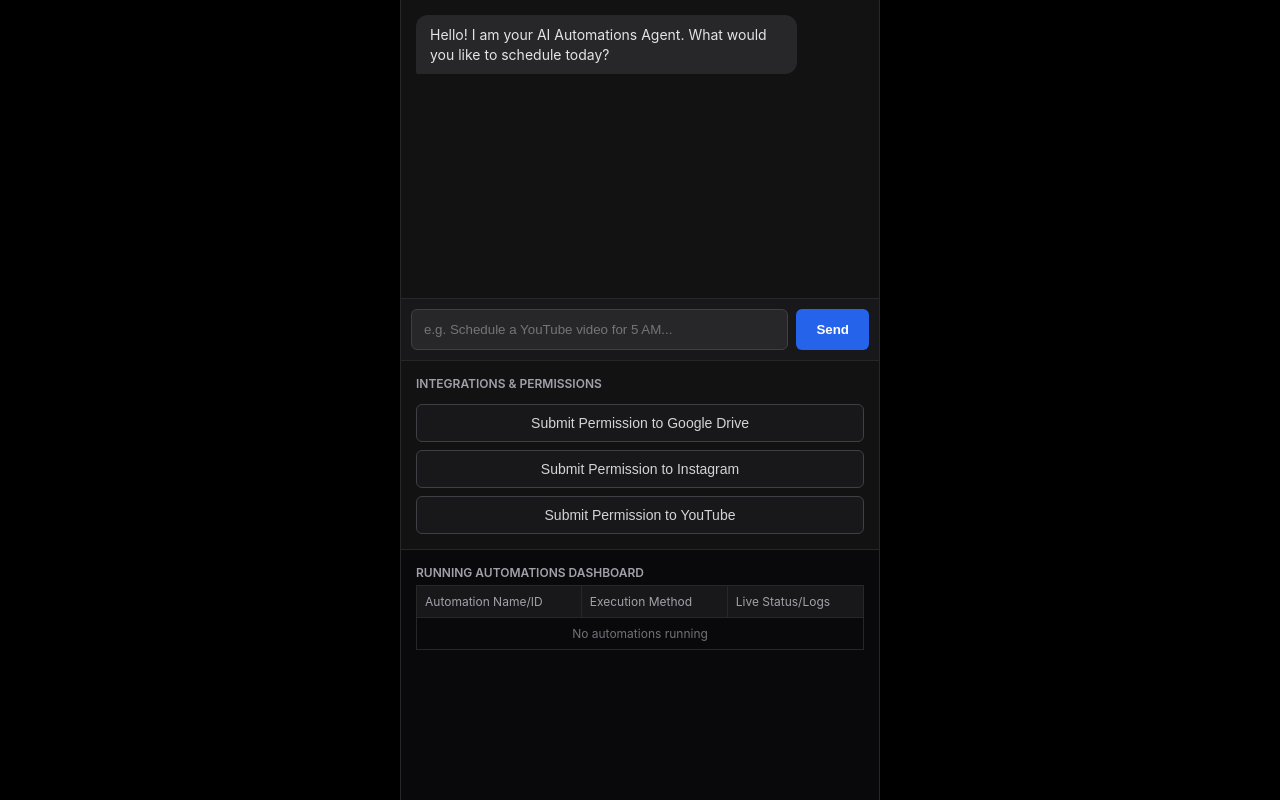
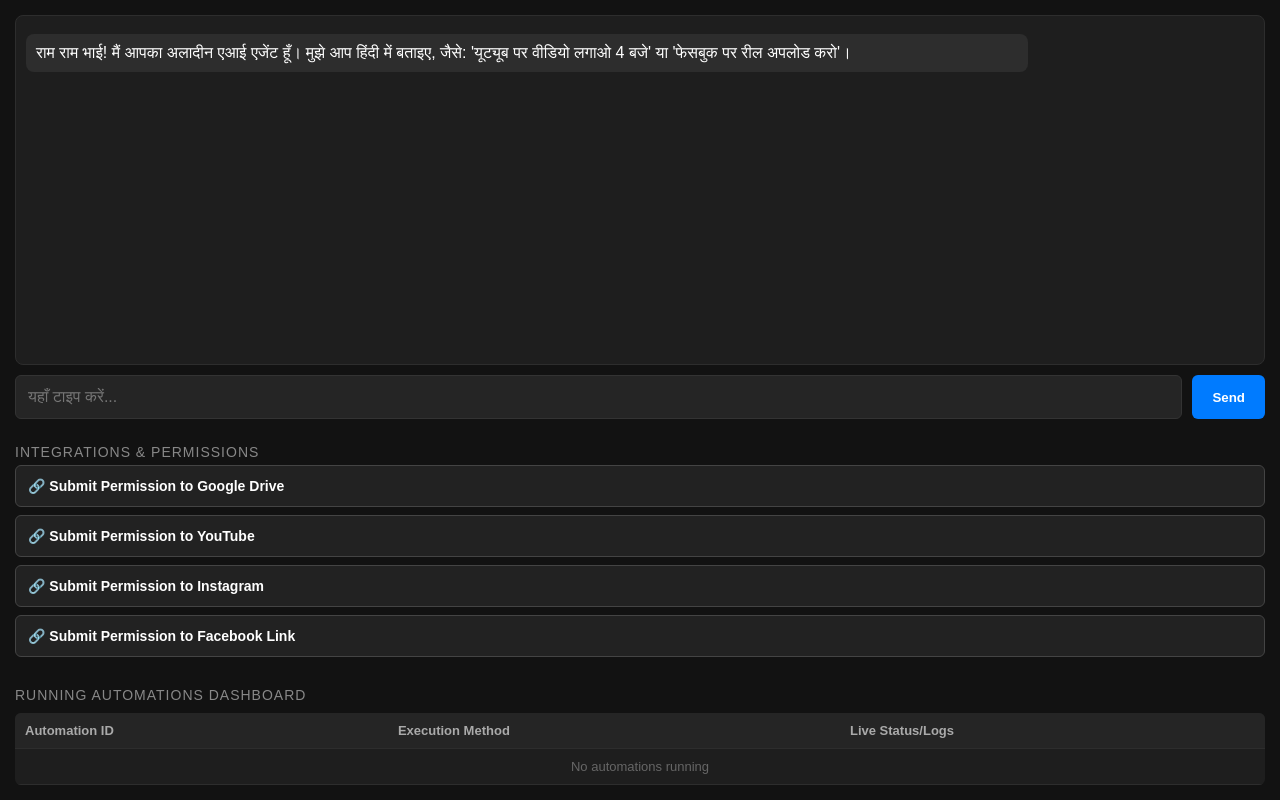
Before and after one commit to dharmaraj7631300302-ai/aladdin-ai, a FastAPI app: page / in a window 1280 px wide. Run offline with FastAPI, Linux system fonts and the light colour scheme.

Commit message:
Update index.html

```diff
--- a/templates/index.html
+++ b/templates/index.html
@@ -1,217 +1,213 @@
 <!DOCTYPE html>
-<html lang="en">
+<html lang="hi">
 <head>
     <meta charset="UTF-8">
     <meta name="viewport" content="width=device-width, initial-scale=1.0">
-    <title>AI Automation Agent</title>
+    <title>अलादीन AI ऑटोमेशन</title>
     <style>
-        * { box-sizing: border-box; margin: 0; padding: 0; }
         body {
-            background-color: #000;
-            color: #e4e4e7;
-            font-family: -apple-system, BlinkMacSystemFont, "Segoe UI", Roboto, sans-serif;
-            display: flex;
-            justify-content: center;
-        }
-        /* Mobile layout container */
-        .mobile-container {
-            width: 100%;
-            max-width: 480px;
-            height: 100vh;
             background-color: #121212;
-            display: flex;
-            flex-direction: column;
-            border-left: 1px solid #27272a;
-            border-right: 1px solid #27272a;
-        }
-
-        /* 1. Chat Box at the top */
-        #chat-box {
-            flex: 1; /* Takes remaining space to push everything else down */
-            overflow-y: auto;
+            color: #ffffff;
+            font-family: Arial, sans-serif;
+            margin: 0;
             padding: 15px;
             display: flex;
             flex-direction: column;
+            height: 100vh;
+            box-sizing: border-box;
+        }
+        .chat-container {
+            flex: 1;
+            border: 1px solid #2d2d2d;
+            border-radius: 8px;
+            padding: 10px;
+            overflow-y: auto;
+            margin-bottom: 10px;
+            background: #1e1e1e;
+        }
+        .message {
+            margin: 8px 0;
+            padding: 10px;
+            border-radius: 8px;
+            max-width: 80%;
+        }
+        .user-message {
+            background-color: #007bff;
+            margin-left: auto;
+            text-align: right;
+        }
+        .ai-message {
+            background-color: #2d2d2d;
+        }
+        .input-area {
+            display: flex;
             gap: 10px;
-            border-bottom: 1px solid #27272a;
+            margin-bottom: 15px;
         }
-        .msg { padding: 10px 14px; border-radius: 12px; max-width: 85%; font-size: 14px; line-height: 1.4; }
-        .msg.ai { background-color: #27272a; align-self: flex-start; border-bottom-left-radius: 2px;}
-        .msg.user { background-color: #2563eb; color: #fff; align-self: flex-end; border-bottom-right-radius: 2px;}
-
-        /* 2. Input Text Field + Send Button */
-        #input-section {
-            display: flex;
-            padding: 10px;
-            background-color: #18181b;
-            border-bottom: 1px solid #27272a;
-        }
-        #chat-input {
+        input {
             flex: 1;
-            background: #27272a;
-            border: 1px solid #3f3f46;
-            color: #fff;
             padding: 12px;
             border-radius: 6px;
-            outline: none;
+            border: 1px solid #333;
+            background: #252525;
+            color: #fff;
+            font-size: 16px;
         }
-        #send-btn {
-            background: #2563eb;
+        button {
+            padding: 12px 20px;
+            border-radius: 6px;
+            border: none;
+            background: #007bff;
             color: #fff;
-            border: none;
-            padding: 0 20px;
-            margin-left: 8px;
+            font-weight: bold;
+            cursor: pointer;
+        }
+        .section-title {
+            font-size: 14px;
+            color: #888;
+            text-transform: uppercase;
+            margin: 10px 0 5px 0;
+            letter-spacing: 1px;
+        }
+        .btn-grid {
+            display: grid;
+            grid-template-columns: 1fr;
+            gap: 8px;
+            margin-bottom: 20px;
+        }
+        .connect-btn {
+            background: #222;
+            border: 1px solid #444;
+            color: #fff;
+            text-align: left;
+            padding: 12px;
             border-radius: 6px;
-            cursor: pointer;
-            font-weight: bold;
-        }
-
-        /* 3. Permissions Section */
-        #permissions-section {
-            padding: 15px;
-            background-color: #121212;
-            border-bottom: 1px solid #27272a;
-            display: flex;
-            flex-direction: column;
-            gap: 8px;
-        }
-        .section-title { font-size: 12px; text-transform: uppercase; color: #a1a1aa; margin-bottom: 5px; font-weight: 600; }
-        .perm-btn {
-            background: #18181b;
-            color: #d4d4d8;
-            border: 1px solid #3f3f46;
-            padding: 10px;
-            border-radius: 6px;
-            cursor: pointer;
-            display: flex;
-            align-items: center;
-            justify-content: center;
             font-size: 14px;
         }
-        .perm-btn:active { background: #27272a; }
-
-        /* 4. Running Automations Dashboard */
-        #dashboard-section {
-            padding: 15px;
-            height: 250px;
-            overflow-y: auto;
-            background-color: #09090b;
+        .connect-btn:active {
+            background: #333;
         }
-        table { width: 100%; border-collapse: collapse; font-size: 12px; }
-        th, td { border: 1px solid #27272a; padding: 8px; text-align: left; }
-        th { background-color: #18181b; color: #a1a1aa; font-weight: normal;}
-        td { color: #d4d4d8; }
-        .status-badge { color: #34d399; }
+        table {
+            width: 100%;
+            border-collapse: collapse;
+            margin-top: 5px;
+            background: #1e1e1e;
+            border-radius: 6px;
+            overflow: hidden;
+        }
+        th, td {
+            padding: 10px;
+            text-align: left;
+            border-bottom: 1px solid #2d2d2d;
+            font-size: 13px;
+        }
+        th {
+            background: #252525;
+            color: #aaa;
+        }
     </style>
 </head>
 <body>
 
-    <div class="mobile-container">
-        <!-- 1. Chat Box -->
-        <div id="chat-box">
-            <div class="msg ai">Hello! I am your AI Automations Agent. What would you like to schedule today?</div>
+    <!-- चैट बॉक्स सेक्शन -->
+    <div class="chat-container" id="chatBox">
+        <div class="message ai-message">राम राम भाई! मैं आपका अलादीन एआई एजेंट हूँ। मुझे आप हिंदी में बताइए, जैसे: 'यूट्यूब पर वीडियो लगाओ 4 बजे' या 'फेसबुक पर रील अपलोड करो'।</div>
     </div>
 
-        <!-- 2. Input Field + Send -->
-        <div id="input-section">
-            <input type="text" id="chat-input" placeholder="e.g. Schedule a YouTube video for 5 AM..." onkeypress="handleKeyPress(event)">
-            <button id="send-btn" onclick="sendMessage()">Send</button>
+    <!-- इनपुट एरिया -->
+    <div class="input-area">
+        <input type="text" id="userInput" placeholder="यहाँ टाइप करें...">
+        <button onclick="sendMessage()">Send</button>
     </div>
 
-        <!-- 3. Permissions Section -->
-        <div id="permissions-section">
-            <div class="section-title">Integrations & Permissions</div>
-            <button class="perm-btn" onclick="openOAuth('google-drive')">Submit Permission to Google Drive</button>
-            <button class="perm-btn" onclick="openOAuth('instagram')">Submit Permission to Instagram</button>
-            <button class="perm-btn" onclick="openOAuth('youtube')">Submit Permission to YouTube</button>
+    <!-- परमिशन बटन्स (यहाँ यूआरएल फिक्स कर दिया है) -->
+    <div class="section-title">INTEGRATIONS & PERMISSIONS</div>
+    <div class="btn-grid">
+        <button class="connect-btn" onclick="connectPlatform('google')">🔗 Submit Permission to Google Drive</button>
+        <button class="connect-btn" onclick="connectPlatform('youtube')">🔗 Submit Permission to YouTube</button>
+        <button class="connect-btn" onclick="connectPlatform('instagram')">🔗 Submit Permission to Instagram</button>
+        <button class="connect-btn" onclick="connectPlatform('facebook')">🔗 Submit Permission to Facebook Link</button>
     </div>
 
-        <!-- 4. Running Automations Dashboard -->
-        <div id="dashboard-section">
-            <div class="section-title">Running Automations Dashboard</div>
+    <!-- लाइव डैशबोर्ड -->
+    <div class="section-title">RUNNING AUTOMATIONS DASHBOARD</div>
     <table>
         <thead>
             <tr>
-                        <th>Automation Name/ID</th>
+                <th>Automation ID</th>
                 <th>Execution Method</th>
                 <th>Live Status/Logs</th>
             </tr>
         </thead>
-                <tbody id="dashboard-body">
-                    <tr><td colspan="3" style="text-align: center; color: #71717a;">No automations running</td></tr>
+        <tbody id="dashboardBody">
+            <tr>
+                <td colspan="3" style="text-align:center; color:#666;">No automations running</td>
+            </tr>
         </tbody>
     </table>
-        </div>
-    </div>
 
     <script>
-        const chatBox = document.getElementById("chat-box");
-        const chatInput = document.getElementById("chat-input");
-        const dashboardBody = document.getElementById("dashboard-body");
-
-        function handleKeyPress(e) {
-            if (e.key === "Enter") sendMessage();
+        // गलत यूआरएल का एरर यहाँ से ठीक हुआ है भाई
+        function connectPlatform(platform) {
+            window.open('/oauth/' + platform, '_blank', 'width=500,height=600');
         }
 
-        function appendMessage(text, sender) {
-            const div = document.createElement("div");
-            div.className = `msg ${sender}`;
-            div.innerText = text;
-            chatBox.appendChild(div);
+        async function sendMessage() {
+            const input = document.getElementById('userInput');
+            const message = input.value.trim();
+            if (!message) return;
+
+            appendMessage(message, 'user-message');
+            input.value = '';
+
+            try {
+                const response = await fetch('/api/chat', {
+                    method: 'POST',
+                    headers: { 'Content-Type': 'application/json' },
+                    body: JSON.stringify({ message: message })
+                });
+                const data = await response.json();
+                appendMessage(data.reply, 'ai-message');
+            } catch (error) {
+                appendMessage("सर्वर से कनेक्ट करने में दिक्कत आ रही है भाई।", 'ai-message');
+            }
+        }
+
+        function appendMessage(text, className) {
+            const chatBox = document.getElementById('chatBox');
+            const msgDiv = document.createElement('div');
+            msgDiv.className = `message ${className}`;
+            msgDiv.innerText = text;
+            chatBox.appendChild(msgDiv);
             chatBox.scrollTop = chatBox.scrollHeight;
         }
 
-        async function sendMessage() {
-            const text = chatInput.value.trim();
-            if (!text) return;
+        async function updateDashboard() {
+            try {
+                const response = await fetch('/api/automations');
+                const data = await response.json();
+                const tbody = document.getElementById('dashboardBody');
 
-            appendMessage(text, "user");
-            chatInput.value = "";
+                if (!data.automations || data.automations.length === 0) {
+                    tbody.innerHTML = '<tr><td colspan="3" style="text-align:center; color:#666;">No automations running</td></tr>';
+                    return;
+                }
 
-            try {
-                const response = await fetch("/api/chat", {
-                    method: "POST",
-                    headers: { "Content-Type": "application/json" },
-                    body: JSON.stringify({ message: text })
+                tbody.innerHTML = '';
+                data.automations.forEach(task => {
+                    const row = `<tr>
+                        <td style="color:#007bff; font-weight:bold;">${task.id}</td>
+                        <td>${task.method}</td>
+                        <td style="color:#28a745;">${task.status}</td>
+                    </tr>`;
+                    tbody.innerHTML += row;
                 });
-                const data = await response.json();
-                appendMessage(data.reply, "ai");
-            } catch (err) {
-                appendMessage("Error communicating with AI agent.", "ai");
+            } catch (e) {
+                console.log("Dashboard update failed");
             }
         }
 
-        function openOAuth(platform) {
-            // Opens a simulated pop-up window
-            window.open(`/oauth/${platform}`, 'OAuth', 'width=400,height=500,left=200,top=100');
-        }
-
-        async function pollAutomations() {
-            try {
-                const response = await fetch("/api/automations");
-                const data = await response.json();
-                const tasks = data.automations;
-
-                if (tasks.length === 0) return;
-
-                dashboardBody.innerHTML = ""; // Clear existing rows
-
-                tasks.forEach(task => {
-                    const tr = document.createElement("tr");
-                    tr.innerHTML = `
-                        <td>${task.id}</td>
-                        <td>${task.method}</td>
-                        <td class="status-badge">${task.status}</td>
-                    `;
-                    dashboardBody.appendChild(tr);
-                });
-            } catch (err) {
-                console.error("Dashboard sync error:", err);
-            }
-        }
-
-        // Poll the backend every 2 seconds to update the Live Status/Logs
-        setInterval(pollAutomations, 2000);
+        setInterval(updateDashboard, 2000);
     </script>
 </body>
     </html>
```
Lines whose indentation alone changed are shown as unchanged.
